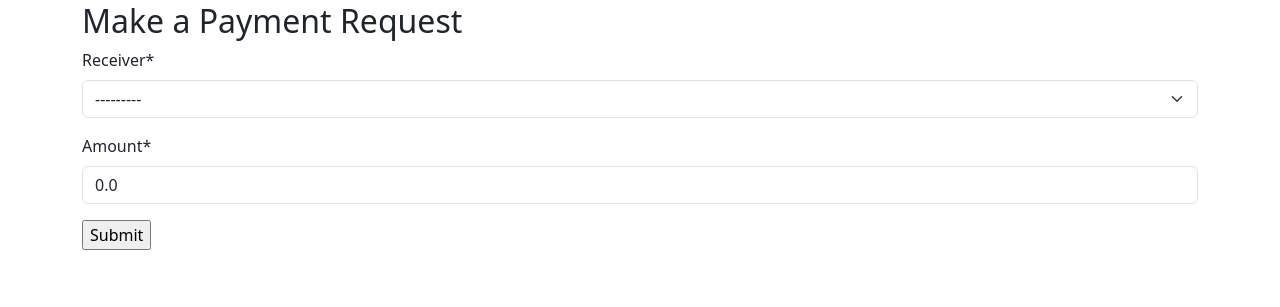
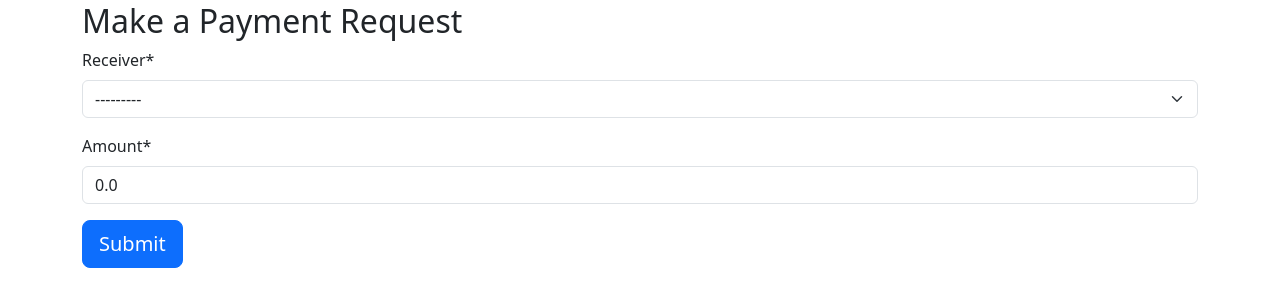
Before and after one commit to tnaccarato/Fakepal, a Django app: page /webapps2024/payapp/make_request/ in a window 1280 px wide. Shown: the part 126-433 px from the top of the page. Run offline with Django 5.2, Linux system fonts and the light colour scheme; a user stored in the database is signed in; data comes from the database, SQL or seed files in the repository; some libraries are stand-ins or nearby versions.

Commit message:
Add class to button for bootstrap

```diff
--- a/templates/payapp/make_request.html
+++ b/templates/payapp/make_request.html
@@ -13,7 +13,7 @@
         <form method="post">
             {% csrf_token %}
             {{form |crispy }}
-            <input type="submit" value="Submit">
+            <input type="submit" value="Submit" class="btn btn-primary btn-block btn-lg">
         </form>
         {% endblock content %}
     </body>
--- a/templates/payapp/send_payment.html
+++ b/templates/payapp/send_payment.html
@@ -13,7 +13,7 @@
     <form method="post">
         {% csrf_token %}
         {{form |crispy }}
-        <input type="submit" value="Submit">
+        <input type="submit" class="btn btn-primary btn-block btn-lg" value="Submit">
     </form>
 {% endblock content %}
 </body>
```
